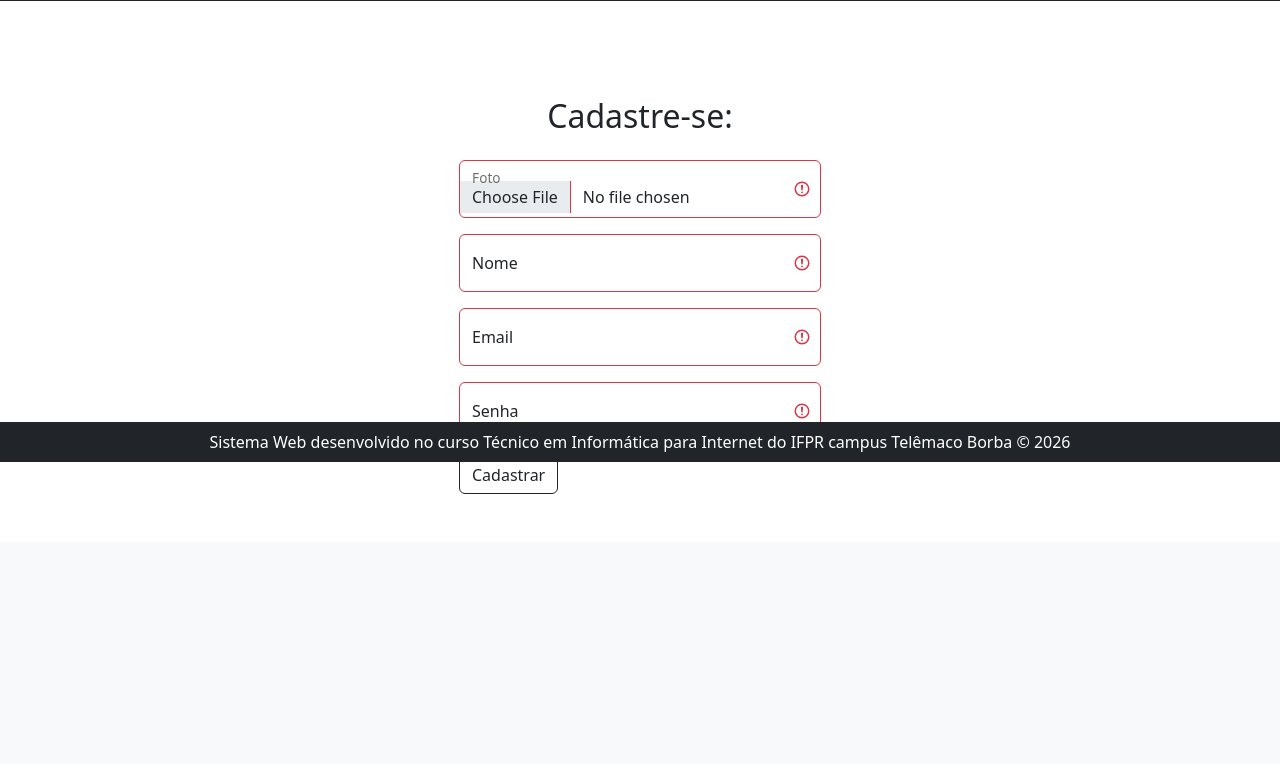
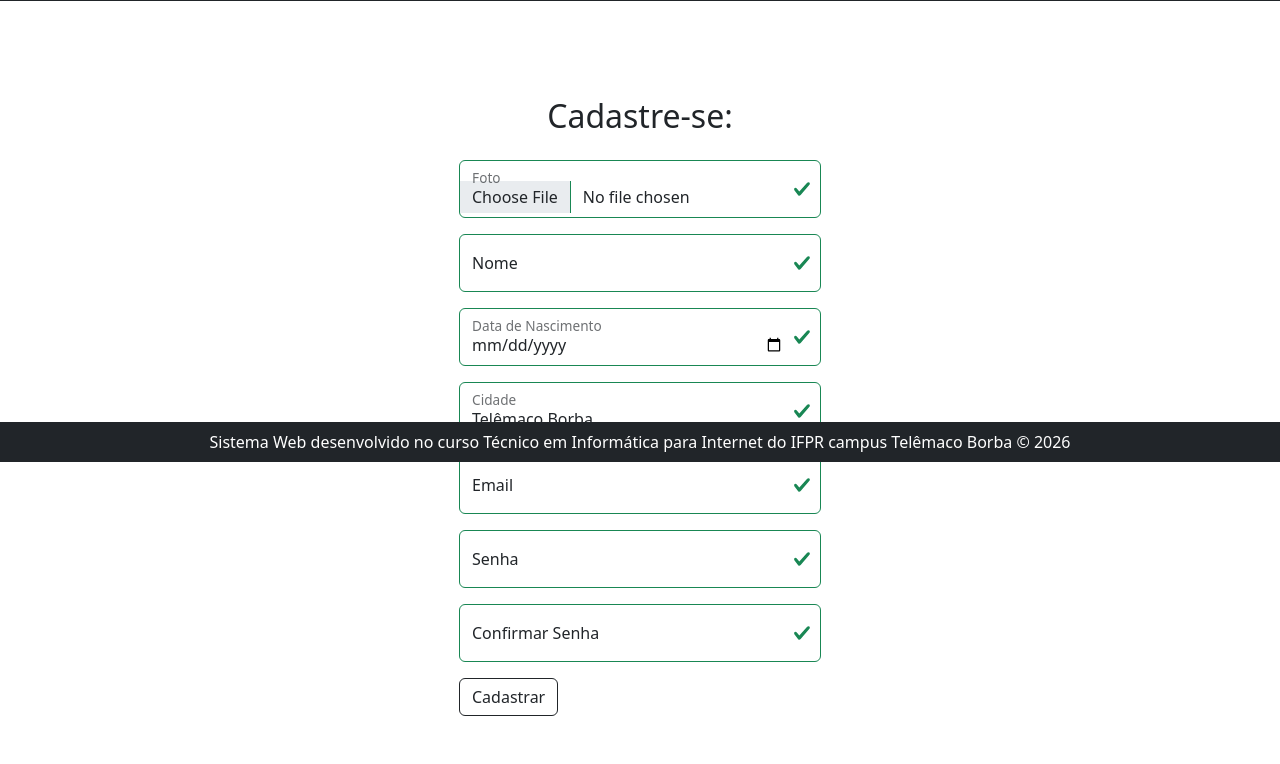
Before and after one commit to pauloricardosouza/ClickShop, a PHP site: page /formUsuario.php in a window 1280 px wide. Shown: the part 338-1102 px from the top of the page. Before the commit the page ends 832 px from the top, so only its background shows below. Run offline with PHP 8.4, Linux system fonts and the light colour scheme.

Commit message:
Add files via upload

```diff
--- a/formUsuario.php
+++ b/formUsuario.php
@@ -5,32 +5,60 @@
     </div>
 
     <div class="d-flex justify-content-center">
-        <form action="#actionUsuario.php" method="POST" class="was-validated">
+        <form action="actionUsuario.php" method="POST" class="was-validated">
 
             <div class="form-floating mt-3 mb-3">
-                <input type="file" name="fotoUsuario" id="fotoUsuario" placeholder="Foto" class="form-control" required>
+                <input type="file" name="fotoUsuario" id="fotoUsuario" placeholder="Foto" class="form-control">
                 <label for="fotoUsuario">Foto</label>
                 <div class="valid-feedback"></div>
                 <div class="invalid-feedback"></div>
             </div>
 
             <div class="form-floating mt-3 mb-3">
-                <input type="text" name="nomeUsuario" id="nomeUsuario" placeholder="Nome Completo" class="form-control" required>
+                <input type="text" name="nomeUsuario" id="nomeUsuario" placeholder="Nome Completo" class="form-control">
                 <label for="nomeUsuario">Nome</label>
                 <div class="valid-feedback"></div>
                 <div class="invalid-feedback"></div>
             </div>
 
             <div class="form-floating mt-3 mb-3">
-                <input type="email" name="emailUsuario" id="emailUsuario" placeholder="Email" class="form-control" required>
+                <input type="date" name="dataNascimentoUsuario" id="dataNascimentoUsuario" placeholder="Data de Nascimento" class="form-control">
+                <label for="dataNascimentoUsuario">Data de Nascimento</label>
+                <div class="valid-feedback"></div>
+                <div class="invalid-feedback"></div>
+            </div>
+
+            <div class="form-floating mt-3 mb-3">
+                <select name="cidadeUsuario" id="cidadeUsuario" placeholder="Cidade" class="form-control">
+                    <option value="Curiúva">Curiúva</option>
+                    <option value="Imbaú">Imbaú</option>
+                    <option value="Ortigueira">Ortigueira</option>
+                    <option value="Reserva">Reserva</option>
+                    <option value="Telêmaco Borba" selected>Telêmaco Borba</option>
+                    <option value="Tibagi">Tibagi</option>
+                </select>
+                <label for="cidadeUsuario">Cidade</label>
+                <div class="valid-feedback"></div>
+                <div class="invalid-feedback"></div>
+            </div>
+
+            <div class="form-floating mt-3 mb-3">
+                <input type="email" name="emailUsuario" id="emailUsuario" placeholder="Email" class="form-control">
                 <label for="emailUsuario">Email</label>
                 <div class="valid-feedback"></div>
                 <div class="invalid-feedback"></div>
             </div>
 
             <div class="form-floating mt-3 mb-3">
-                <input type="password" name="senhaUsuario" id="senhaUsuario" placeholder="Senha" class="form-control" minlength="6" maxlength="8" required>
+                <input type="password" name="senhaUsuario" id="senhaUsuario" placeholder="Senha" class="form-control" minlength="6" maxlength="8">
                 <label for="senhaUsuario">Senha</label>
+                <div class="valid-feedback"></div>
+                <div class="invalid-feedback"></div>
+            </div>
+
+            <div class="form-floating mt-3 mb-3">
+                <input type="password" name="confirmarSenhaUsuario" id="confirmarSenhaUsuario" placeholder="Confirmar Senha" class="form-control" minlength="6" maxlength="8">
+                <label for="confirmarSenhaUsuario">Confirmar Senha</label>
                 <div class="valid-feedback"></div>
                 <div class="invalid-feedback"></div>
             </div>
```
Also changed, not shown: actionUsuario.php (added, +102 -0 lines).
